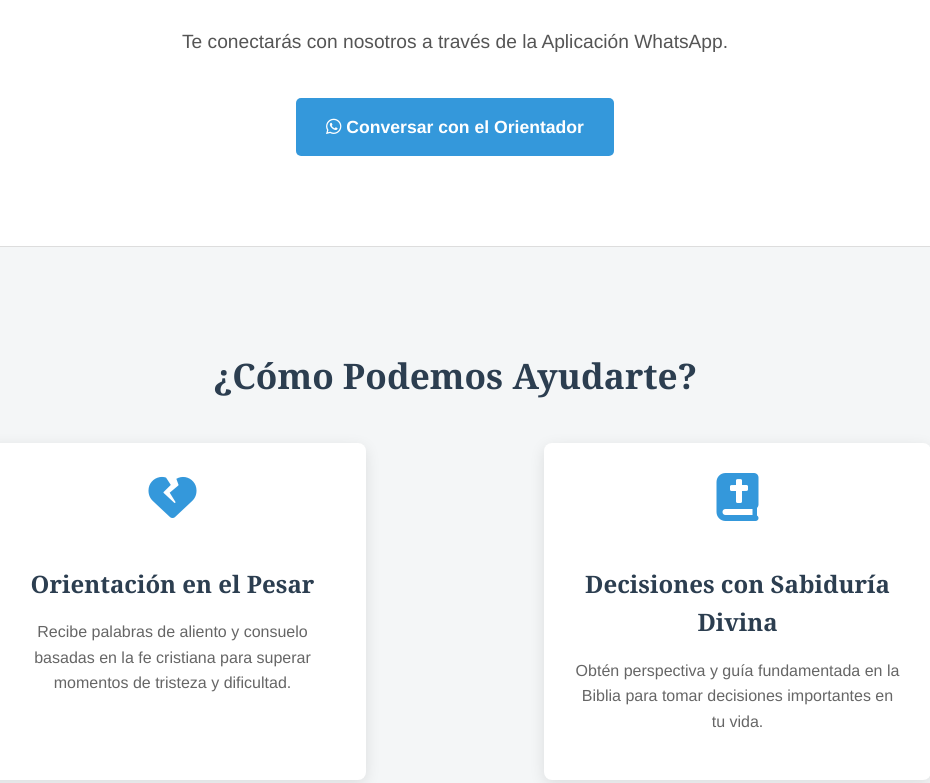
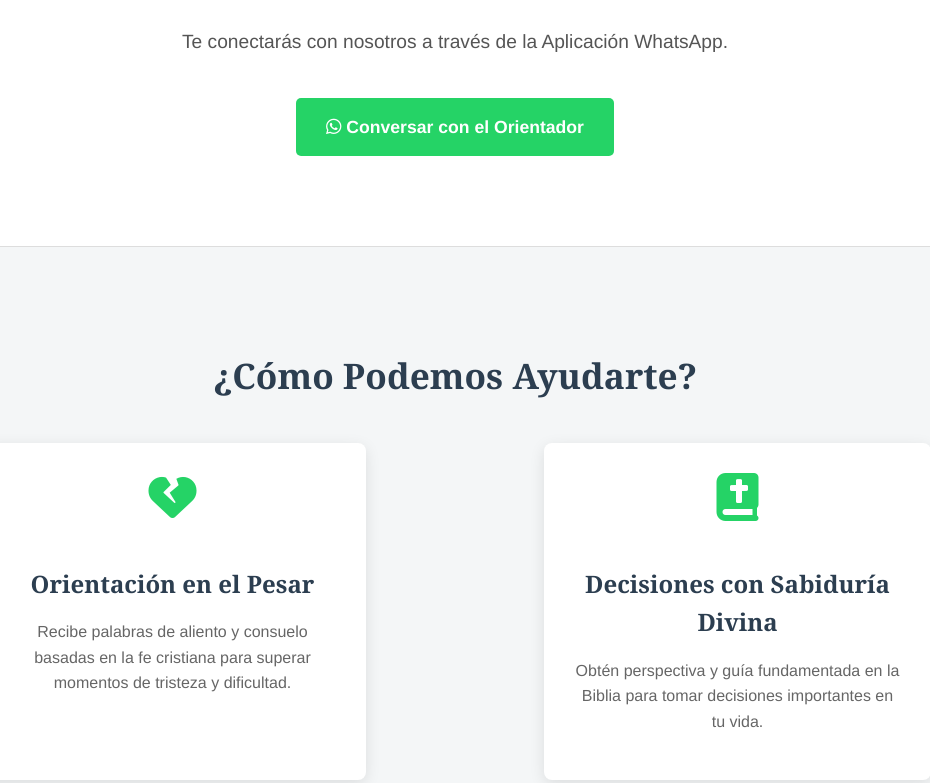
Before and after one commit to desarrolladorsocial/palabra_divina, a plain HTML site: page index.html in a window 1280 px wide. Shown: the part 935-1718 px from the top of the page, without its empty margins (185-1115 px from the left). Drawn offline with Linux system fonts and the light colour scheme.

Commit message:
Update index.html

```diff
--- a/index.html
+++ b/index.html
@@ -10,7 +10,7 @@
     <style>
         :root {
             --primary-color: #2c3e50;
-            --secondary-color: #3498db;
+            --secondary-color: #25D366;
             --accent-color: #d4af37;
             --light-bg-color: #f4f6f7;
             --dark-text-color: #333333;
```
